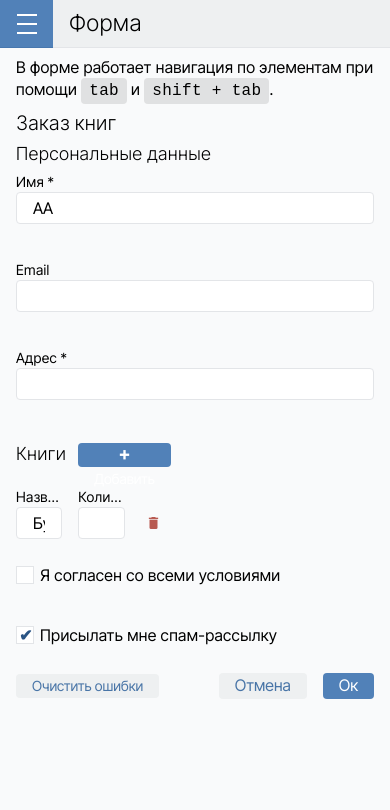
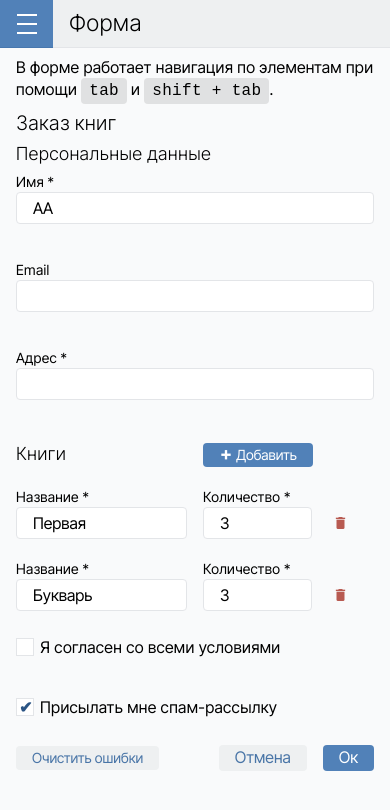
Before and after one commit to hardmagnett/big-company, a Vue app: page /components/form in a window 390 px wide. Shown: the top 810 px of the page. Built offline with nearby package versions, Linux system fonts and the light colour scheme.

Commit message:
Ещё позиционирование кнопок.

```diff
--- a/src/a-library/views/component-list/ViewForm/ViewForm.vue
+++ b/src/a-library/views/component-list/ViewForm/ViewForm.vue
@@ -12,12 +12,16 @@ let formValues = reactive<FormSchema>({
     email: "",
     address: "",
   },
-  books: [{
+  books: [
+      {
+        name: 'Первая',
+        quantity: 3,
+      },
+      {
         name: 'Букварь',
         quantity: 3,
-  }],
-  // todo:: как сделать чтобы сдесь были поля, которых нет в схеме?
-  unnecessary: 'ooo',
+      },
+  ],
   agreeWithConditions: false,
   sendSpam: true,
   // booleanWithoutValidation: false,
@@ -37,8 +41,8 @@ const {
 = useValidation(
     formSchema,
     formValues,
-    // {mode: 'lazy'}
-    {mode: 'eager'}
+    {mode: 'lazy'}
+    // {mode: 'eager'}
 //     {}
 )
 
@@ -81,13 +85,13 @@ const submitHandler = async () => {
         <!--getError('name')-->
         <!--:error-messages="formErrors?.user?.name?._errors"-->
         <!--todo:: довать такое имя класса для ошибки, которое я обычно даю-->
+        <!--:class="{ 'p-invalid': getErrorsForPath('user.name').length }"-->
         <AInput
           name="user-name"
           v-model="formValues.user.name"
-          class="am-col-12 am-col-sm-6 am-col-xl-4 am-col-xxl-2"
+          class="am-col-12 am-col-sm-4 am-col-xl-4Z am-col-xxl-2"
           :error-messages="getErrorsForPath('user.name')"
           label="Имя *"
-          :class="{ 'p-invalid': getErrorsForPath('user.name').length }"
 
         ></AInput>
         <!--hideHint-->
@@ -95,7 +99,7 @@ const submitHandler = async () => {
           name="email"
           v-model="formValues.user.email"
           :error-messages="getErrorsForPath('user.email')"
-          class="am-col-12 am-col-sm-6 am-col-xl-4 am-col-xxl-2"
+          class="am-col-12 am-col-sm-4 am-col-xl-4Z am-col-xxl-2"
           label="Email"
 
         ></AInput>
@@ -105,7 +109,7 @@ const submitHandler = async () => {
             name="address"
             v-model="formValues.user.address"
             :error-messages="getErrorsForPath('user.address')"
-            class="am-col-12 am-col-sm-6 am-col-xl-4 am-col-xxl-2"
+            class="am-col-12 am-col-sm-4 am-col-xl-4Z am-col-xxl-2"
             label="Адрес *"
 
         ></AInput>
@@ -114,8 +118,8 @@ const submitHandler = async () => {
       <br />
 
       <div class="am-cols">
-        <h3 class="am-col-2 mod--mb-0" >Книги</h3>
-        <div class="am-col-2">
+        <h3 class="am-col-6 am-col-sm-8 am-col-xxl-4 mod--mb-0" >Книги</h3>
+        <div class="am-col-6 am-col-sm-4 am-col-xxl-2">
           <ABtn
               class="a-btn--small"
               @click="formValues.books.push({ name: '', quantity: 0 })"
@@ -140,7 +144,7 @@ const submitHandler = async () => {
           <AInput
               name="book-name"
               v-model="book.name"
-              class="am-col-2"
+              class="am-col-6 am-col-sm-4 am-col-xxl-2"
               :error-messages="formErrors?.books?.[index]?.name?._errors"
               label="Название *"
 
@@ -152,13 +156,13 @@ const submitHandler = async () => {
               type="number"
               name="quantity"
               v-model="book.quantity"
-              class="am-col-2"
+              class="am-col-4 am-col-sm-4 am-col-xxl-2"
 
               :error-messages="getErrorsForPath(`books.${index}.quantity`)"
               label="Количество *"
 
           ></AInput>
-          <div class="am-col-2">
+          <div class="am-col-2 am-col-sm-4 am-col-xxl-2">
             <AInputControl
 
             >
@@ -193,7 +197,11 @@ const submitHandler = async () => {
       />
       <br>
 
-      <AFormButtonsWrapper>
+      <div class="am-cols">
+
+        <AFormButtonsWrapper
+            class="am-col-12 am-col-xxl-6"
+        >
           <ABtn class="a-btn--tonal">Отмена</ABtn>
 
           <ABtn type="submit">Ок</ABtn>
@@ -201,6 +209,8 @@ const submitHandler = async () => {
             <ABtn class="a-btn--tonal a-btn--small" @click="clearErrors">Очистить ошибки</ABtn>
           </template>
         </AFormButtonsWrapper>
+      </div>
+
     </form>
   </div>
 </template>
```
Lines whose indentation alone changed are shown as unchanged.
